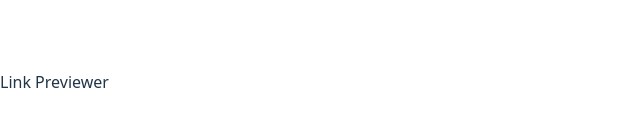
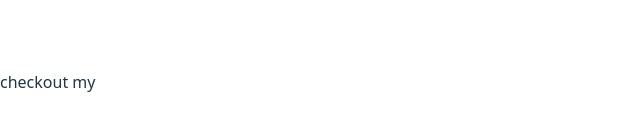
Before and after one commit to varunKumar993/Link-Previwer, a React (Vite) app: page / in a window 1280 px wide. Shown: the part 318-448 px from the top of the page, without its empty margins (0-640 px from the left). Built offline with nearby package versions, Linux system fonts and the light colour scheme.

Commit message:
new component added

```diff
--- a/src/App.jsx
+++ b/src/App.jsx
@@ -1,7 +1,15 @@
 import React from "react";
+import LinkPreviewer from "./LinkPreviewer";
 
 function App() {
-  return <div>Link Previewer</div>;
+  return (
+    <div className="container">
+      <div> checkout my </div>
+      <LinkPreviewer url="#">
+        <span className="link">Instagram</span>
+      </LinkPreviewer>
+    </div>
+  );
 }
 
 export default App;
--- /dev/null
+++ b/src/LinkPreviewer.jsx
@@ -0,0 +1,7 @@
+import React from "react";
+
+const LinkPreviewer = () => {
+  return <div></div>;
+};
+
+export default LinkPreviewer;
```
